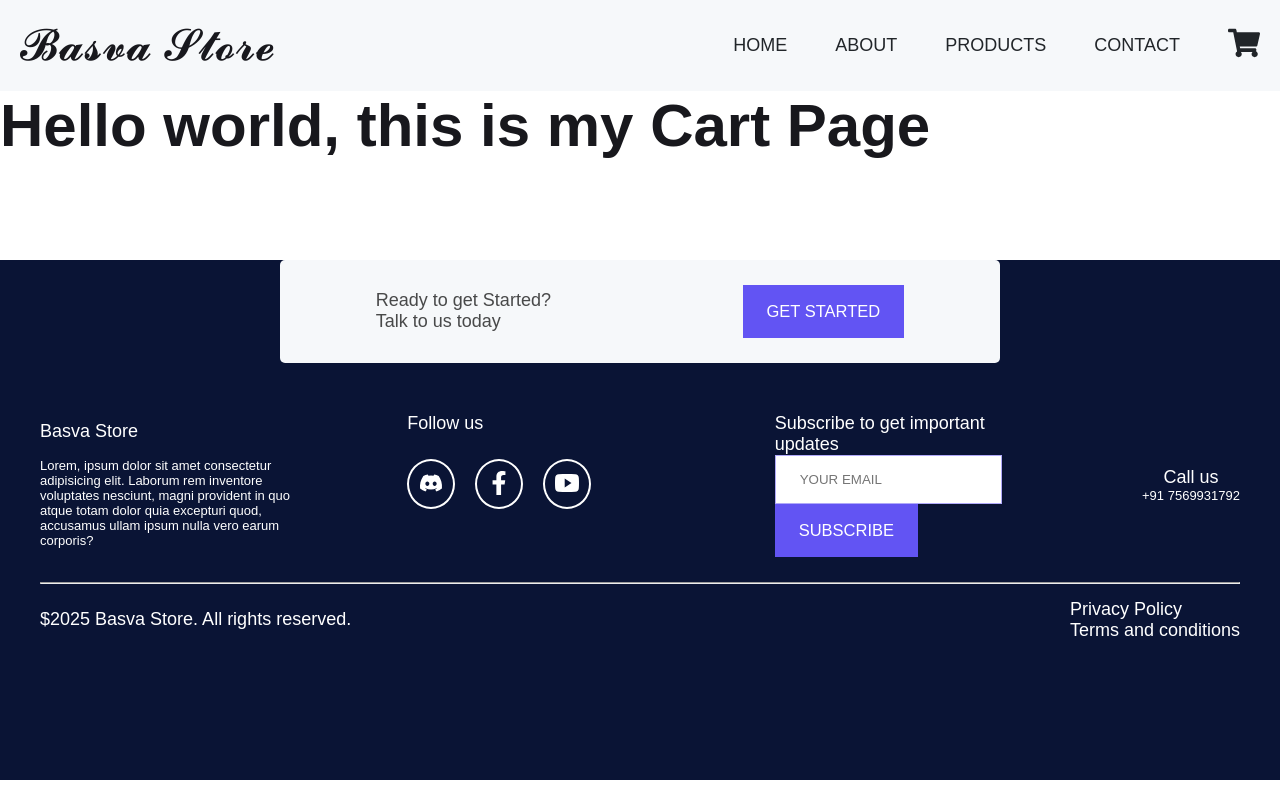
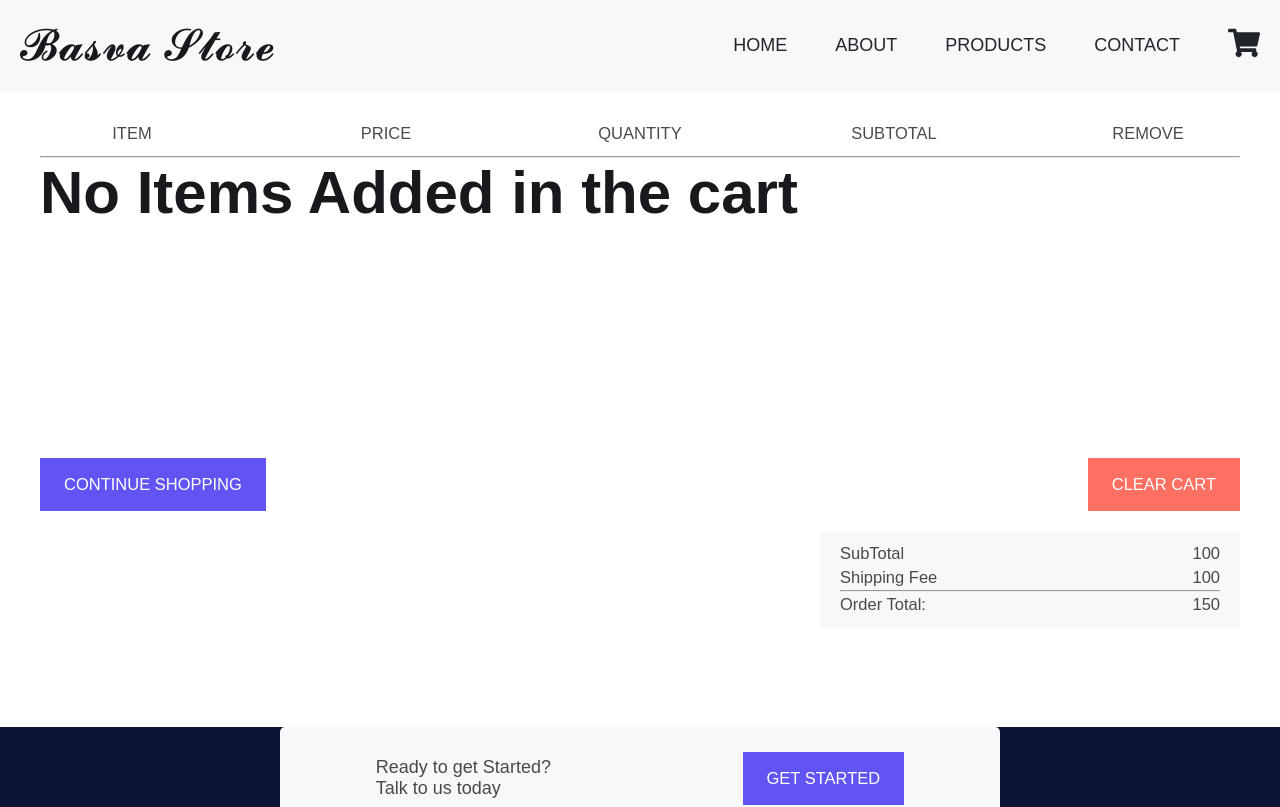
Before and after one commit to chaitanyakarthikb/ecommerceinreduxtoolkit, a React (Create React App) app: page /cart in a window 1280 px wide. Shown: the top 807 px of the page. Built offline with nearby package versions, Linux system fonts and the light colour scheme.

Commit message:
cart addition , removing and toggling quantity functionality implemented

```diff
--- /dev/null
+++ b/src/Features/CartsSlice.js
@@ -0,0 +1,79 @@
+import { createSlice } from "@reduxjs/toolkit";
+
+const initialState = {
+  cartItems:[],
+  totalPrice:0,
+}
+const cartsSlice = createSlice({
+  name:'cart',
+  initialState,
+  reducers:{
+    addTocart:(state,action)=>{
+      let {id,quantity} = action.payload;
+
+      const checkForId = (id)=>{
+        let items = [...state.cartItems];
+        let item = items.find((el)=>el.id === id);
+        if(item){
+          return true;
+        }
+        return false;
+      }
+
+      const addItem = (id)=>{
+        let items = [...state.cartItems];
+        items.map((item)=>{
+          if(item.id === id){
+            return item.quantity = item.quantity + quantity;
+          }
+          return item;
+        })
+      }
+
+      if(checkForId(id)){
+        addItem(id)
+      }else{
+        state.cartItems.push(action.payload);
+      }
+    },
+    removeFromCart:(state,action)=>{
+      let id = action.payload;
+      let products = [...state.cartItems];
+      let temp = products.filter((el)=>el.id !== id);
+      state.cartItems=temp;
+    },
+    clearCart:(state)=>{
+      state.cartItems = [];
+    },
+    toggleQuantity:(state,action)=>{
+      console.log("====================action==================",action.payload);
+      let {sign,id} = action.payload;
+      let products=[];
+      if(sign === '+'){
+        products = [...state.cartItems];
+        products.map((el)=>{
+          if(el.id===id){
+            return el.quantity = el.quantity+1;
+          }
+          return el;
+        })
+      }else{
+        products = [...state.cartItems];
+        products.map((el)=>{
+          if(el.id===id){
+            return el.quantity = el.quantity-1;
+          }
+          return el;
+        })
+      }
+      state.cartItems=products;
+    }
+
+  },
+  extraReducers:(builder)=>{
+
+  }
+})
+
+export const {addTocart,removeFromCart,clearCart,toggleQuantity} = cartsSlice.actions;
+export default cartsSlice.reducer;
--- a/src/Pages/Cart.jsx
+++ b/src/Pages/Cart.jsx
@@ -1,10 +1,116 @@
 import React from "react";
+import { useDispatch, useSelector } from "react-redux";
+import styled from "styled-components";
+import CartItem from "../components/CartItem";
+import { Button } from "../components/Button";
+import { clearCart } from "../Features/CartsSlice";
 
 const Cart = () => {
+  const Wrapper = styled.section`
+    .headerFields {
+      margin-top: 3rem;
+      margin-bottom: 1rem;
+      padding-left: 1rem;
+      padding-right: 1rem;
+    }
+    .headerFields div {
+      display: flex;
+      justify-content: center;
+      align-items: center;
+    }
+    .cartItems {
+      height: 250px;
+      overflow-y: scroll;
+    }
+    .buttons {
+      display: flex;
+      justify-content: space-between;
+      margin-top: 5rem;
+
+      #red {
+        background-color: #ff7062;
+      }
+    }
+
+    .subtotalBox {
+      background-color: ${({ theme }) => theme.colors.bg};
+      width: 35%;
+      margin-left: auto;
+      margin-top: 2rem;
+      padding: 1rem 2rem;
+      div {
+        display: flex;
+        justify-content: space-between;
+      }
+    }
+
+    @media (max-width: ${({ theme }) => theme.media.mobile}) {
+      .hideOnMobile {
+        display: none;
+      }
+    }
+  `;
+  let cartItems = useSelector((state) => state.cart.cartItems);
+  const headerFields = ["ITEM", "PRICE", "QUANTITY", "SUBTOTAL", "REMOVE"];
+  const dispatch = useDispatch();
   return (
-    <div>
-      <h1>Hello world, this is my Cart Page</h1>
-    </div>
+    <Wrapper>
+      <div className="container">
+        <div className="headerFields grid grid-five-column">
+          {headerFields.map((el) => {
+            return (
+              <div>
+                <p
+                  className={
+                    el === "PRICE" || el === "SUBTOTAL" ? "hideOnMobile" : ""
+                  }
+                >
+                  {el}
+                </p>
+              </div>
+            );
+          })}
+        </div>
+        <hr></hr>
+        <div className="cartItems ">
+          {cartItems.length === 0 ? (
+            <h1>No Items Added in the cart</h1>
+          ) : (
+            cartItems.map((el) => {
+              return <CartItem item={el} />;
+            })
+          )}
+        </div>
+        <div className="buttons">
+          <Button>Continue shopping</Button>
+          <Button
+            id="red"
+            onClick={() => {
+              dispatch(clearCart());
+            }}
+          >
+            Clear Cart
+          </Button>
+        </div>
+        <div className="subtotalBox">
+          <div>
+            <p>SubTotal</p>
+            <p>100</p>
+          </div>
+
+          <div>
+            <p>Shipping Fee</p>
+            <p>100</p>
+          </div>
+
+          <hr />
+          <div>
+            <p>Order Total:</p>
+            <p>150</p>
+          </div>
+        </div>
+      </div>
+    </Wrapper>
   );
 };
 
--- a/src/Store/store.js
+++ b/src/Store/store.js
@@ -1,12 +1,13 @@
 import productsReducer from '../Features/ProductsSlice.js';
 import sortProductsReducer from '../Features/SortProductsSlice.js';
-
+import cartReducer from '../Features/CartsSlice.js';
 const { configureStore } = require("@reduxjs/toolkit");
 
 const store = configureStore({
   reducer:{
     products:productsReducer,
     sortProducts: sortProductsReducer,
+    cart: cartReducer,
   }
 }
 )
--- /dev/null
+++ b/src/components/CartItem.jsx
@@ -0,0 +1,102 @@
+import React from "react";
+import FormatPrice from "./FormatPrice";
+import { FaTrashAlt } from "react-icons/fa";
+import styled from "styled-components";
+import { removeFromCart, toggleQuantity } from "../Features/CartsSlice";
+import { useDispatch } from "react-redux";
+
+const CartItem = (props) => {
+  const Wrapper = styled.section`
+    .dFlex {
+      display: flex;
+      justify-content: center;
+      align-items: center;
+    }
+    .quantity {
+      display: flex;
+      justify-content: space-around !important;
+      align-items: center;
+    }
+    .cartImg {
+      min-width: 150px;
+      max-width: 150px;
+      img {
+        width: 75%;
+      }
+    }
+    .trash {
+      color: red;
+      cursor: pointer;
+    }
+
+    @media (max-width: ${({ theme }) => theme.media.mobile}) {
+      .hideOnMobile {
+        display: none;
+      }
+      .container {
+        display: grid;
+        grid-template-columns: repeat(3, 1fr);
+        gap: 9rem;
+
+        .cartImg {
+          width: 100px;
+        }
+
+        .cartImg img {
+          width: 50%;
+        }
+      }
+    }
+  `;
+  const dispatch = useDispatch();
+  let cartItem = props.item;
+  let price = cartItem?.price * (1 - cartItem?.discountPercentage / 100);
+  const handleRemoveFromCart = (cartItem) => {
+    let { id } = cartItem;
+    dispatch(removeFromCart(id));
+  };
+  return (
+    <Wrapper>
+      <div className="container grid grid-five-column">
+        {cartItem ? (
+          <>
+            <div className="cartImg">
+              <img src={cartItem.images[0]} alt="" />
+            </div>
+            <p className="dFlex hideOnMobile">
+              <FormatPrice price={price} />
+            </p>
+            <div className="dFlex quantity">
+              <p
+                onClick={() =>
+                  dispatch(toggleQuantity({ sign: "-", id: cartItem.id }))
+                }
+              >
+                -
+              </p>
+              <p>{cartItem.quantity}</p>
+              <p
+                onClick={() =>
+                  dispatch(toggleQuantity({ sign: "+", id: cartItem.id }))
+                }
+              >
+                +
+              </p>
+            </div>
+            <p className="dFlex hideOnMobile">
+              {" "}
+              <FormatPrice price={price * cartItem.quantity} />
+            </p>
+            <p className="dFlex" onClick={() => handleRemoveFromCart(cartItem)}>
+              <FaTrashAlt className="trash" />
+            </p>
+          </>
+        ) : (
+          <h1>Loading...</h1>
+        )}
+      </div>
+    </Wrapper>
+  );
+};
+
+export default CartItem;
--- a/src/components/Search.jsx
+++ b/src/components/Search.jsx
@@ -4,6 +4,7 @@ import styled from "styled-components";
 import FormatPrice from "./FormatPrice";
 import { useDispatch, useSelector } from "react-redux";
 import {
+  clearFilters,
   filterProducts,
   setFilters,
   setInitialPrice,
@@ -17,6 +18,11 @@ const Search = () => {
     dispatch(setFilters({ type: "PRICE", price: e.target.value }));
     dispatch(filterProducts());
   };
+
+  const filterCategorySelected = useSelector(
+    (state) => state.sortProducts.filters.category
+  );
+
   const filteredPrice = useSelector(
     (state) => state.sortProducts.filters.price
   );
@@ -31,23 +37,44 @@ const Search = () => {
     setVal(maxPrice);
     dispatch(setInitialPrice(maxPrice));
   }, [maxPrice]);
+
   const handleCategorySelect = (el) => {
     let category = el.toLowerCase() === "all" ? "" : el;
     dispatch(setFilters({ type: "CATEGORY", category: category }));
     dispatch(filterProducts());
   };
+
   const handleInputChange = (e) => {
     let val = e.target.value;
     dispatch(setFilters({ type: "NAME", name: val }));
     dispatch(filterProducts());
   };
+
+  const handleClearFilters = () => {
+    dispatch(clearFilters(maxPrice));
+  };
+
   return (
     <Wrapper>
       <input onChange={(e) => handleInputChange(e)} placeholder="search" />
       <h3>Categories</h3>
       <div className="categories">
         {categories.map((el) => {
-          return <p onClick={() => handleCategorySelect(el)}>{el}</p>;
+          return (
+            <p
+              className={
+                filterCategorySelected.toLowerCase() ===
+                  el.toLocaleLowerCase() ||
+                (filterCategorySelected.toLocaleLowerCase() === "" &&
+                  el.toLocaleLowerCase() === "all")
+                  ? "underline"
+                  : ""
+              }
+              onClick={() => handleCategorySelect(el)}
+            >
+              {el}
+            </p>
+          );
         })}
       </div>
       <div className="price">
@@ -65,7 +92,7 @@ const Search = () => {
       </div>
 
       <div className="button">
-        <Button>Clear Filters</Button>
+        <Button onClick={() => handleClearFilters()}>Clear Filters</Button>
       </div>
     </Wrapper>
   );
@@ -79,6 +106,10 @@ const Wrapper = styled.section`
 
   input {
     margin-top: 2rem;
+  }
+
+  .underline {
+    text-decoration: underline;
   }
 
   .button {
--- a/src/components/SingleProduct.jsx
+++ b/src/components/SingleProduct.jsx
@@ -1,6 +1,9 @@
-import React, { useEffect } from "react";
+import React, { useEffect, useState } from "react";
 import { useDispatch, useSelector } from "react-redux";
-import { Link, useParams } from "react-router-dom";
+import { Link, useNavigate, useParams } from "react-router-dom";
+import { IoMdAdd } from "react-icons/io";
+import { RiSubtractFill } from "react-icons/ri";
+
 import {
   getFeaturedProducts,
   getProductThunk,
@@ -10,6 +13,7 @@ import FormatPrice from "./FormatPrice";
 import { TbReplace, TbTruckDelivery } from "react-icons/tb";
 import { MdSecurity } from "react-icons/md";
 import { Button } from "./Button";
+import { addTocart } from "../Features/CartsSlice";
 const Wrapper = styled.section`
   .container {
     padding: 5rem 5rem;
@@ -45,6 +49,14 @@ const Wrapper = styled.section`
     padding-top: 2rem;
   }
 
+  .addToCartButtons {
+    display: flex;
+    width: 15%;
+    justify-content: space-between;
+    align-items: center;
+    margin-top: 1.5rem;
+  }
+
   .icons {
     display: flex;
     padding: 1rem 0;
@@ -63,6 +75,18 @@ const Wrapper = styled.section`
       border-radius: 50%;
       padding: 1rem 1rem;
     }
+  }
+
+  .cautionText p {
+    color: #ff4848;
+    font-weight: 300;
+    user-select: none;
+  }
+
+  .addToCartIcon {
+    font-size: 2.3rem;
+    margin-top: 0.3rem;
+    cursor: pointer;
   }
 
   @media (max-width: ${({ theme }) => theme.media.mobile}) {
@@ -99,18 +123,37 @@ const Wrapper = styled.section`
 
 const SingleProduct = () => {
   const params = useParams();
+  const navigate = useNavigate();
   let { id } = params;
   const dispatch = useDispatch();
   const store = useSelector((state) => state.products);
   let { all_products } = store;
+
   useEffect(() => {
     dispatch(getProductThunk());
   }, []);
+
   useEffect(() => {
     dispatch(getFeaturedProducts());
   }, [all_products]);
 
-  let product = all_products.filter((el) => el.id === Number(id));
+  const [quantitySelected, setQuantitySelected] = useState(0);
+
+  const handleAddToCart = () => {
+    if (quantitySelected === 0) {
+      setQuantitySelected((prev) => prev + 1);
+    } else {
+      let cartItemObj = {
+        ...product,
+        quantity: quantitySelected,
+      };
+      dispatch(addTocart(cartItemObj));
+      navigate("/cart");
+    }
+  };
+
+  let product = all_products.find((el) => el.id === Number(id));
+
   const generateSingleProduct = (product) => {
     return (
       <Wrapper>
@@ -155,8 +198,25 @@ const SingleProduct = () => {
               </div>
             </div>
             <hr></hr>
+            {quantitySelected > 0 && (
+              <>
+                <div className="addToCartButtons">
+                  <p onClick={() => setQuantitySelected((prev) => prev - 1)}>
+                    {" "}
+                    <RiSubtractFill className="addToCartIcon" />{" "}
+                  </p>
+                  <h3>{quantitySelected}</h3>
+                  <p onClick={() => setQuantitySelected((prev) => prev + 1)}>
+                    <IoMdAdd className="addToCartIcon" />
+                  </p>
+                </div>
+                <div className="cautionText">
+                  <p>Please select the number of items</p>
+                </div>
+              </>
+            )}
             <div className="button">
-              <Button>Add to Cart</Button>
+              <Button onClick={() => handleAddToCart()}>Add to Cart</Button>
             </div>
           </div>
         </div>
@@ -165,9 +225,7 @@ const SingleProduct = () => {
   };
 
   return (
-    <div>
-      {product ? generateSingleProduct(product[0]) : <h1>Loading...</h1>}
-    </div>
+    <div>{product ? generateSingleProduct(product) : <h1>Loading...</h1>}</div>
   );
 };
 
```
Also changed, not shown: src/Features/SortProductsSlice.js (+10 -2 lines).
